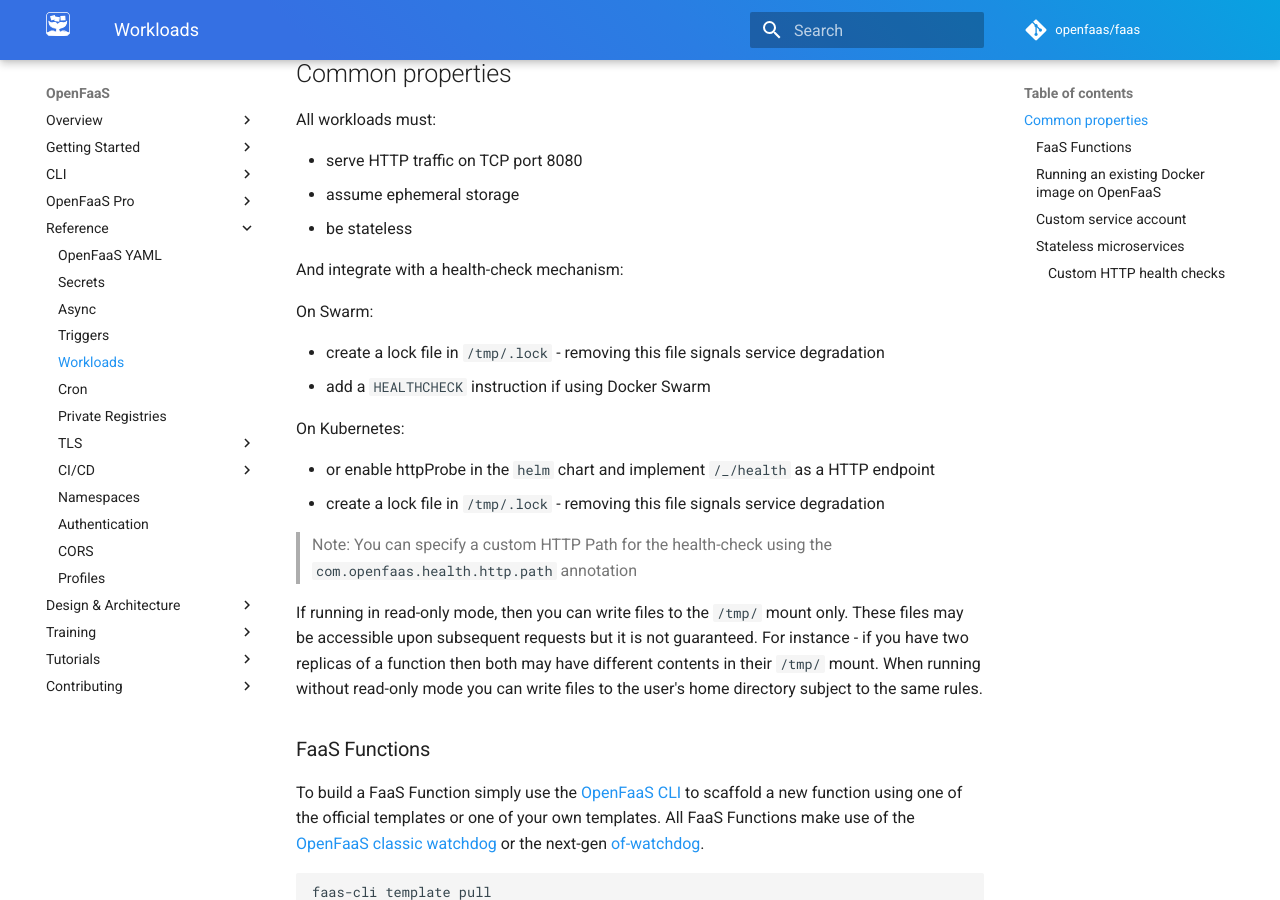
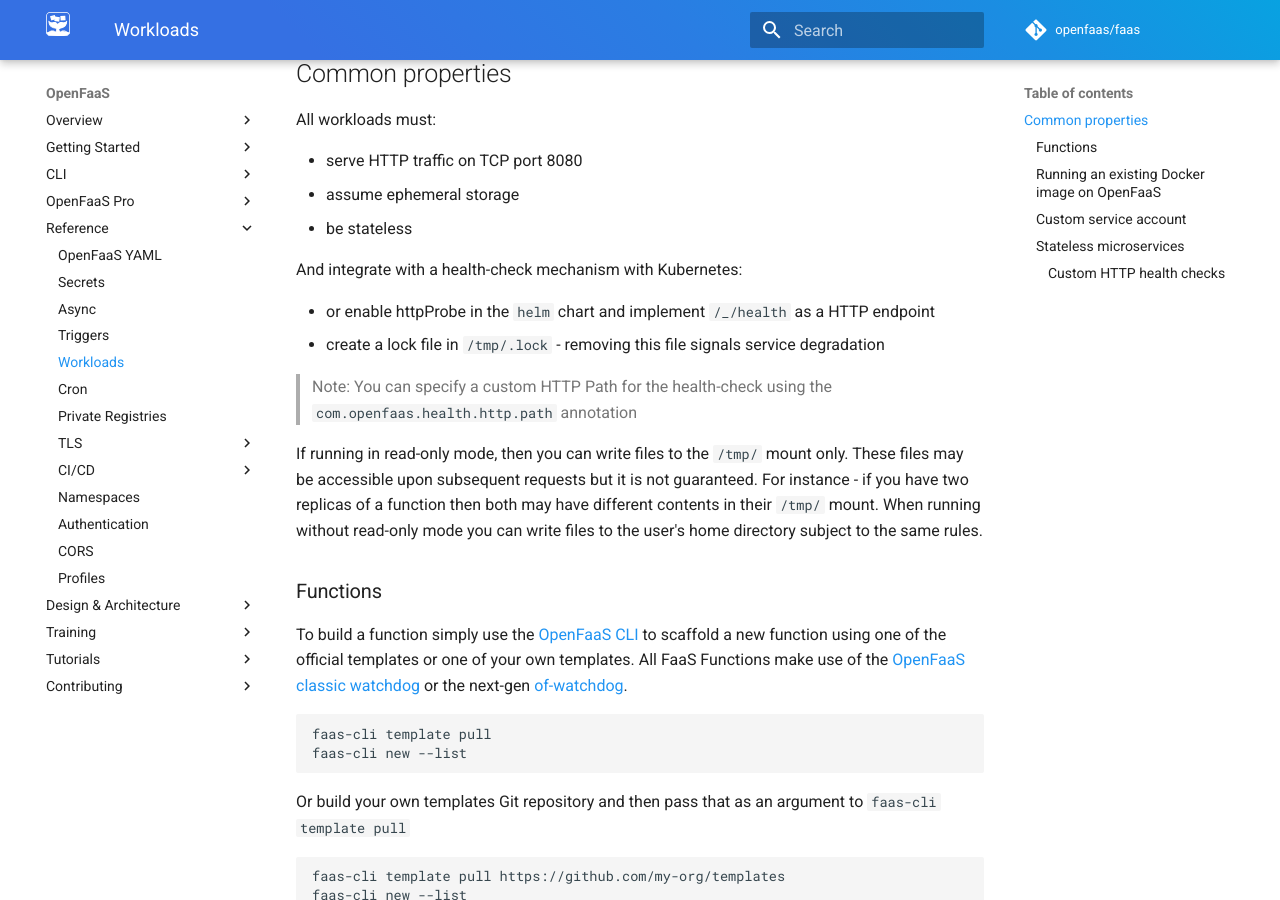
Before and after one commit to openfaas/docs, an MkDocs documentation site: the page built from docs/reference/workloads.md, in a window 1280 px wide and 900 px high, scrolled down 227 px. Built offline with MkDocs 1.6.1 and Material for MkDocs 9.7.7, drawn with Linux system fonts in a browser that asks for light colours; comment, search, counter and statistics services are not loaded; some of the changed text lies outside the part shown.

````diff
--- a/docs/reference/workloads.md
+++ b/docs/reference/workloads.md
@@ -10,14 +10,7 @@ All workloads must:
 * assume ephemeral storage
 * be stateless
 
-And integrate with a health-check mechanism:
-
-On Swarm:
-
-* create a lock file in `/tmp/.lock` - removing this file signals service degradation
-* add a `HEALTHCHECK` instruction if using Docker Swarm
-
-On Kubernetes:
+And integrate with a health-check mechanism with Kubernetes:
 
 * or enable httpProbe in the `helm` chart and implement `/_/health` as a HTTP endpoint
 * create a lock file in `/tmp/.lock` - removing this file signals service degradation
@@ -26,9 +19,9 @@ On Kubernetes:
 
 If running in read-only mode, then you can write files to the `/tmp/` mount only. These files may be accessible upon subsequent requests but it is not guaranteed. For instance - if you have two replicas of a function then both may have different contents in their `/tmp/` mount. When running without read-only mode you can write files to the user's home directory subject to the same rules.
 
-### FaaS Functions
+### Functions
 
-To build a FaaS Function simply use the [OpenFaaS CLI](/cli/install) to scaffold a new function using one of the official templates or one of your own templates. All FaaS Functions make use of the [OpenFaaS classic watchdog](/architecture/watchdog) or the next-gen [of-watchdog](https://github.com/openfaas/of-watchdog).
+To build a function simply use the [OpenFaaS CLI](/cli/install) to scaffold a new function using one of the official templates or one of your own templates. All FaaS Functions make use of the [OpenFaaS classic watchdog](/architecture/watchdog) or the next-gen [of-watchdog](https://github.com/openfaas/of-watchdog).
 
 ```
 faas-cli template pull
````
Also changed, not shown: other parts of docs/reference/workloads.md (+6 -2 lines), docs/reference/profiles.md (+12 -4 lines).
